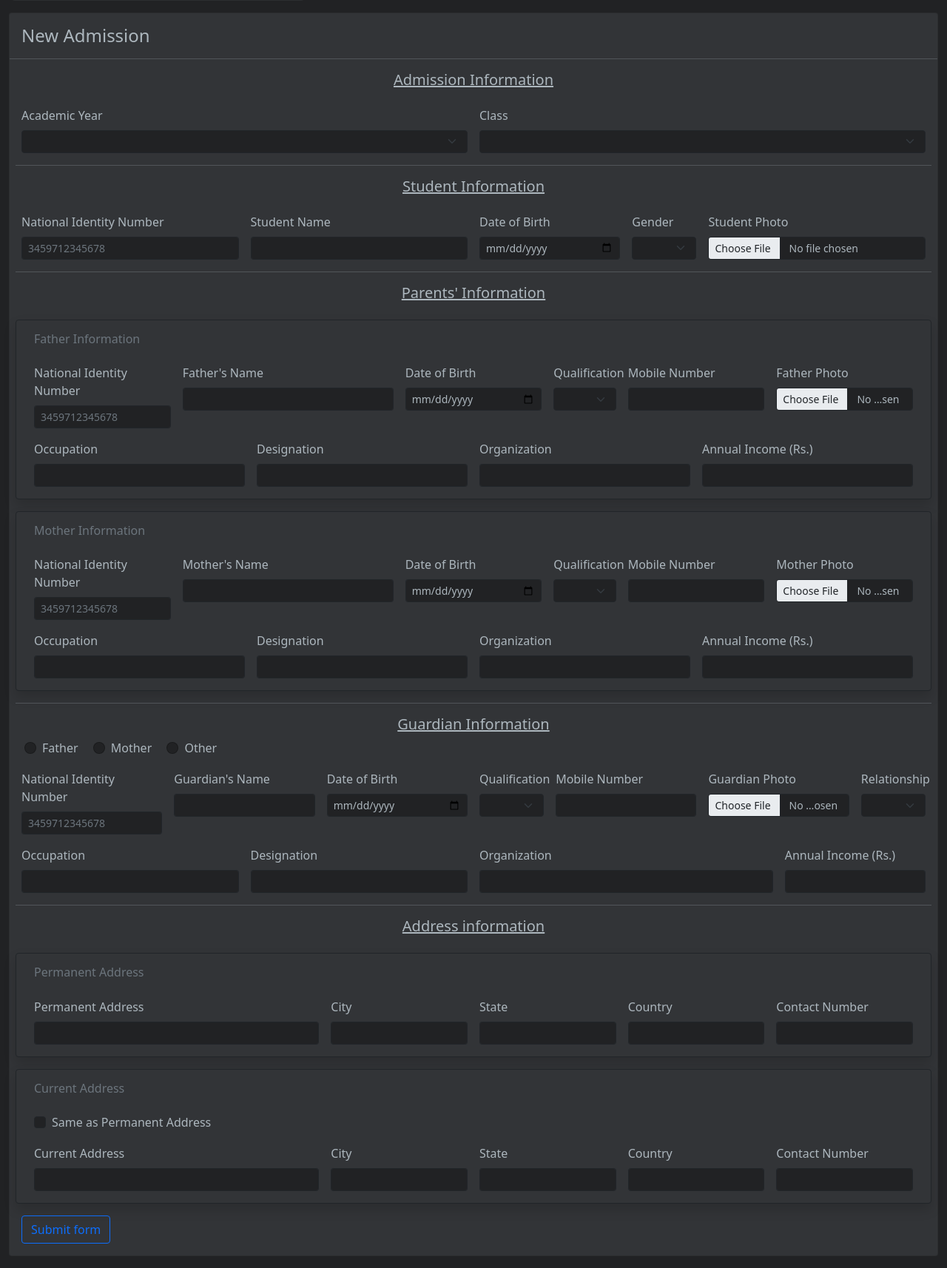
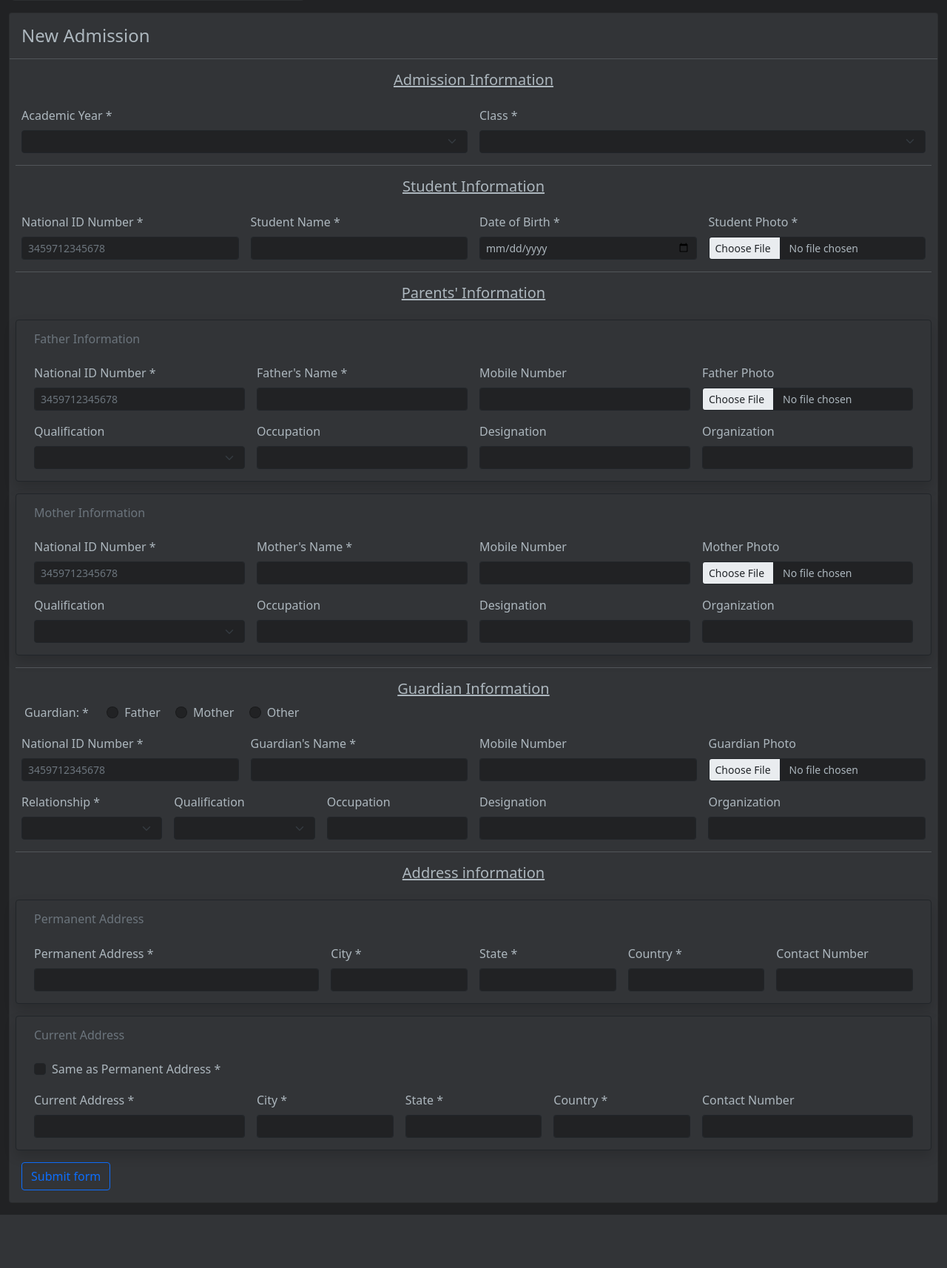
Before and after one commit to NumanNaseerNomi/NOMi.DAS.LMS, a PHP site: page / in a window 1280 px wide. Shown: the part 310-2024 px from the top of the page at 74% size. After the commit the page ends 1952 px from the top, so only its background shows below. Run offline with PHP 8.4, Linux system fonts and the light colour scheme.

Commit message:
Update admissionForm.php

```diff
--- a/NOMi/iDAS/components/admissionForm.php
+++ b/NOMi/iDAS/components/admissionForm.php
@@ -5,7 +5,7 @@
 		<form class="row g-3">
 			<h5 class="text-center text-decoration-underline">Admission Information</h5>
 			<div class="col-md-6">
-				<label for="academicYear" class="form-label">Academic Year</label>
+				<label for="academicYear" class="form-label">Academic Year *</label>
 				<select class="form-select form-select-sm bgDarkBlack border-dark fcLightBlack" id="academicYear" required>
 					<option selected disabled></option>
 					<option>2021-2022</option>
@@ -13,7 +13,7 @@
 				</select>
 			</div>
 			<div class="col-md-6">
-				<label for="class" class="form-label">Class</label>
+				<label for="class" class="form-label">Class *</label>
 				<select class="form-select form-select-sm bgDarkBlack border-dark fcLightBlack" id="class" required>
 					<option selected disabled></option>
 					<option>PG</option>
@@ -23,28 +23,28 @@
 			<hr class="mb-0"/>
 			<h5 class="text-center text-decoration-underline">Student Information</h5>
 			<div class="col-md-3">
-				<label for="studendNID" class="form-label">National Identity Number</label>
+				<label for="studendNID" class="form-label">National ID Number *</label>
 				<input type="text" class="form-control form-control-sm bgDarkBlack border-dark fcLightBlack" id="studendNID" placeholder="3459712345678" size="13" pattern="[0-9]{13}" required>
 			</div>
 			<div class="col-md-3">
-				<label for="studentName" class="form-label">Student Name</label>
+				<label for="studentName" class="form-label">Student Name *</label>
 				<input type="text" class="form-control form-control-sm bgDarkBlack border-dark fcLightBlack" id="studentName" required>
 			</div>
-			<div class="col-md-2">
-				<label for="studentDOB" class="form-label">Date of Birth</label>
+			<div class="col-md-3">
+				<label for="studentDOB" class="form-label">Date of Birth *</label>
 				<input type="date" class="form-control form-control-sm bgDarkBlack border-dark fcLightBlack" id="studentDOB" required>
 			</div>
-			<div class="col-md-1">
+		<!--	<div class="col-md-1">
 				<label for="studentGender" class="form-label">Gender</label>
 				<select class="form-select form-select-sm bgDarkBlack border-dark fcLightBlack" id="studentGender" required>
 					<option selected disabled></option>
 					<option>Female</option>
 					<option>Male</option>
 				</select>
-			</div>
+			</div> -->
 			<div class="col-md-3">
-				<label for="studentPhoto" class="form-label">Student Photo</label>
-				<input type="file" class="custom-file-input form-control form-select-sm bgDarkBlack border-dark fcLightBlack" accept=".jpg, .jpeg" id="studentPhoto">
+				<label for="studentPhoto" class="form-label">Student Photo *</label>
+				<input type="file" class="custom-file-input form-control form-select-sm bgDarkBlack border-dark fcLightBlack" accept=".jpg, .jpeg" id="studentPhoto" required>
 			</div>
 			<hr class="mb-0"/>
 			<h5 class="text-center text-decoration-underline">Parents' Information</h5>
@@ -52,51 +52,52 @@
 				<div class="card-body">
 					<div class="row g-3">
 						<h6 class="text-muted">Father Information</h6>
-						<div class="col-md-2">
-							<label for="fatherNID" class="form-label">National Identity Number</label>
+						<div class="col-md-3">
+							<label for="fatherNID" class="form-label">National ID Number *</label>
 							<input type="text" class="form-control form-control-sm bgDarkBlack border-dark fcLightBlack" id="fatherNID" placeholder="3459712345678" size="13" pattern="[0-9]{13}" required>
 						</div>
 						<div class="col-md-3">
-							<label for="fatherName" class="form-label">Father's Name</label>
+							<label for="fatherName" class="form-label">Father's Name *</label>
 							<input type="text" class="form-control form-control-sm bgDarkBlack border-dark fcLightBlack" id="fatherName" required>
 						</div>
-						<div class="col-md-2">
+				<!--		<div class="col-md-2">
 							<label for="fatherDOB" class="form-label">Date of Birth</label>
 							<input type="date" class="form-control form-control-sm bgDarkBlack border-dark fcLightBlack" id="fatherDOB" required>
+						</div> -->
+
+						<div class="col-md-3">
+							<label for="fatherMobileNumber" class="form-label">Mobile Number</label>
+							<input type="text" class="form-control form-control-sm bgDarkBlack border-dark fcLightBlack" id="fatherMobileNumber">
 						</div>
-						<div class="col-md-1">
+						<div class="col-md-3">
+							<label for="fatherPhoto" class="form-label">Father Photo</label>
+							<input type="file" class="custom-file-input form-control form-select-sm bgDarkBlack border-dark fcLightBlack" accept=".jpg, .jpeg" id="fatherPhoto">
+						</div>
+						<div class="col-md-3">
 							<label for="fatherQualification" class="form-label">Qualification</label>
-							<select class="form-select form-select-sm bgDarkBlack border-dark fcLightBlack" id="fatherQualification" required>
+							<select class="form-select form-select-sm bgDarkBlack border-dark fcLightBlack" id="fatherQualification">
 								<option selected disabled></option>
 								<option>None</option>
 								<option>Under Matric</option>
 								<option>Matric</option>
 							</select>
 						</div>
-						<div class="col-md-2">
-							<label for="fatherMobileNumber" class="form-label">Mobile Number</label>
-							<input type="text" class="form-control form-control-sm bgDarkBlack border-dark fcLightBlack" id="fatherMobileNumber" required>
-						</div>
-						<div class="col-md-2">
-							<label for="fatherPhoto" class="form-label">Father Photo</label>
-							<input type="file" class="custom-file-input form-control form-select-sm bgDarkBlack border-dark fcLightBlack" accept=".jpg, .jpeg" id="fatherPhoto">
-						</div>
 						<div class="col-md-3">
 							<label for="fatherOccupation" class="form-label">Occupation</label>
-							<input type="text" class="form-control form-control-sm bgDarkBlack border-dark fcLightBlack" id="fatherOccupation" required>
+							<input type="text" class="form-control form-control-sm bgDarkBlack border-dark fcLightBlack" id="fatherOccupation">
 						</div>
 						<div class="col-md-3">
 							<label for="fatherDesignation" class="form-label">Designation</label>
-							<input type="text" class="form-control form-control-sm bgDarkBlack border-dark fcLightBlack" id="fatherDesignation" required>
+							<input type="text" class="form-control form-control-sm bgDarkBlack border-dark fcLightBlack" id="fatherDesignation">
 						</div>
 						<div class="col-md-3">
 							<label for="fatherOrganization" class="form-label">Organization</label>
-							<input type="text" class="form-control form-control-sm bgDarkBlack border-dark fcLightBlack" id="fatherOrganization" required>
+							<input type="text" class="form-control form-control-sm bgDarkBlack border-dark fcLightBlack" id="fatherOrganization">
 						</div>
-						<div class="col-md-3">
+				<!--		<div class="col-md-3">
 							<label for="fatherIncome" class="form-label">Annual Income (Rs.)</label>
 							<input type="text" class="form-control form-control-sm bgDarkBlack border-dark fcLightBlack" id="fatherIncome" required>
-						</div>
+						</div> -->
 					</div>
 				</div>
 			</div>
@@ -104,51 +105,52 @@
 				<div class="card-body">
 					<div class="row g-3">
 						<h6 class="text-muted">Mother Information</h6>
-						<div class="col-md-2">
-							<label for="motherNID" class="form-label">National Identity Number</label>
+						<div class="col-md-3">
+							<label for="motherNID" class="form-label">National ID Number *</label>
 							<input type="text" class="form-control form-control-sm bgDarkBlack border-dark fcLightBlack" id="motherNID" placeholder="3459712345678" size="13" pattern="[0-9]{13}" required>
 						</div>
 						<div class="col-md-3">
-							<label for="motherName" class="form-label">Mother's Name</label>
+							<label for="motherName" class="form-label">Mother's Name *</label>
 							<input type="text" class="form-control form-control-sm bgDarkBlack border-dark fcLightBlack" id="motherName" required>
 						</div>
-						<div class="col-md-2">
+				<!--		<div class="col-md-2">
 							<label for="motherDOB" class="form-label">Date of Birth</label>
 							<input type="date" class="form-control form-control-sm bgDarkBlack border-dark fcLightBlack" id="motherDOB" required>
+						</div> -->
+
+						<div class="col-md-3">
+							<label for="motherMobileNumber" class="form-label">Mobile Number</label>
+							<input type="text" class="form-control form-control-sm bgDarkBlack border-dark fcLightBlack" id="motherMobileNumber">
 						</div>
-						<div class="col-md-1">
+						<div class="col-md-3">
+							<label for="motherPhoto" class="form-label">Mother Photo</label>
+							<input type="file" class="custom-file-input form-control form-select-sm bgDarkBlack border-dark fcLightBlack" accept=".jpg, .jpeg" id="motherPhoto">
+						</div>
+						<div class="col-md-3">
 							<label for="motherQualification" class="form-label">Qualification</label>
-							<select class="form-select form-select-sm bgDarkBlack border-dark fcLightBlack" id="motherQualification" required>
+							<select class="form-select form-select-sm bgDarkBlack border-dark fcLightBlack" id="motherQualification">
 								<option selected disabled></option>
 								<option>None</option>
 								<option>Under Matric</option>
 								<option>Matric</option>
 							</select>
 						</div>
-						<div class="col-md-2">
-							<label for="motherMobileNumber" class="form-label">Mobile Number</label>
-							<input type="text" class="form-control form-control-sm bgDarkBlack border-dark fcLightBlack" id="motherMobileNumber" required>
-						</div>
-						<div class="col-md-2">
-							<label for="motherPhoto" class="form-label">Mother Photo</label>
-							<input type="file" class="custom-file-input form-control form-select-sm bgDarkBlack border-dark fcLightBlack" accept=".jpg, .jpeg" id="motherPhoto">
-						</div>
 						<div class="col-md-3">
 							<label for="motherOccupation" class="form-label">Occupation</label>
-							<input type="text" class="form-control form-control-sm bgDarkBlack border-dark fcLightBlack" id="motherOccupation" required>
+							<input type="text" class="form-control form-control-sm bgDarkBlack border-dark fcLightBlack" id="motherOccupation">
 						</div>
 						<div class="col-md-3">
 							<label for="motherDesignation" class="form-label">Designation</label>
-							<input type="text" class="form-control form-control-sm bgDarkBlack border-dark fcLightBlack" id="motherDesignation" required>
+							<input type="text" class="form-control form-control-sm bgDarkBlack border-dark fcLightBlack" id="motherDesignation">
 						</div>
 						<div class="col-md-3">
 							<label for="motherOrganization" class="form-label">Organization</label>
-							<input type="text" class="form-control form-control-sm bgDarkBlack border-dark fcLightBlack" id="motherOrganization" required>
+							<input type="text" class="form-control form-control-sm bgDarkBlack border-dark fcLightBlack" id="motherOrganization">
 						</div>
-						<div class="col-md-3">
+				<!--		<div class="col-md-3">
 							<label for="motherIncome" class="form-label">Annual Income (Rs.)</label>
 							<input type="text" class="form-control form-control-sm bgDarkBlack border-dark fcLightBlack" id="motherIncome" required>
-						</div>
+						</div> -->
 					</div>
 				</div>
 			</div>
@@ -156,74 +158,77 @@
 			<h5 class="text-center text-decoration-underline">Guardian Information</h5>
 			<div class="row">
 				<div class="col">
+					<label class="form-check-label">Guardian: * &emsp;</label>
 					<div class="form-check form-check-inline">
-						<input class="form-check-input bgDarkBlack" type="radio" name="guardianOptions" id="guardianFather" value="Father">
+						<input class="form-check-input bgDarkBlack" type="radio" name="guardianOptions" id="guardianFather" value="1" onclick="disableGroup('guardianFather', 'isGuardian');" required>
 						<label class="form-check-label" for="guardianFather">Father</label>
 					</div>
 					<div class="form-check form-check-inline">
-						<input class="form-check-input bgDarkBlack" type="radio" name="guardianOptions" id="guardianMother" value="Mother">
+						<input class="form-check-input bgDarkBlack" type="radio" name="guardianOptions" id="guardianMother" value="0" onclick="disableGroup('guardianMother', 'isGuardian');">
 						<label class="form-check-label" for="guardianMother">Mother</label>
 					</div>
 					<div class="form-check form-check-inline">
-						<input class="form-check-input bgDarkBlack" type="radio" name="guardianOptions" id="guardianOther" value="Mother">
+						<input class="form-check-input bgDarkBlack" type="radio" name="guardianOptions" id="guardianOther">
 						<label class="form-check-label" for="guardianOther">Other</label>
 					</div>
 				</div>
 			</div>
-			<div class="col-md-2">
-				<label for="guardianNID" class="form-label">National Identity Number</label>
-				<input type="text" class="form-control form-control-sm bgDarkBlack border-dark fcLightBlack" id="guardianNID" placeholder="3459712345678" size="13" pattern="[0-9]{13}" required>
+			<div class="col-md-3">
+				<label for="guardianNID" class="form-label">National ID Number *</label>
+				<input type="text" class="form-control form-control-sm bgDarkBlack border-dark fcLightBlack isGuardian" id="guardianNID" placeholder="3459712345678" size="13" pattern="[0-9]{13}" required>
+			</div>
+			<div class="col-md-3">
+				<label for="guardianName" class="form-label">Guardian's Name *</label>
+				<input type="text" class="form-control form-control-sm bgDarkBlack border-dark fcLightBlack isGuardian" id="guardianName" required>
+			</div>
+	<!--		<div class="col-md-2">
+				<label for="guardianDOB" class="form-label">Date of Birth</label>
+				<input type="date" class="form-control form-control-sm bgDarkBlack border-dark fcLightBlack isGuardian" id="guardianDOB" required>
+			</div> -->
+
+			<div class="col-md-3">
+				<label for="guardianMobileNumber" class="form-label">Mobile Number</label>
+				<input type="text" class="form-control form-control-sm bgDarkBlack border-dark fcLightBlack isGuardian" id="guardianMobileNumber">
+			</div>
+			<div class="col-md-3">
+				<label for="guardianPhoto" class="form-label">Guardian Photo</label>
+				<input type="file" class="custom-file-input form-control form-select-sm bgDarkBlack border-dark fcLightBlack isGuardian" accept=".jpg, .jpeg" id="guardianPhoto">
 			</div>
 			<div class="col-md-2">
-				<label for="guardianName" class="form-label">Guardian's Name</label>
-				<input type="text" class="form-control form-control-sm bgDarkBlack border-dark fcLightBlack" id="guardianName" required>
+				<label for="guardianRelationship" class="form-label">Relationship *</label>
+				<select class="form-select form-select-sm bgDarkBlack border-dark fcLightBlack isGuardian" id="guardianRelationship" required>
+					<option selected disabled></option>
+					<option>Uncle</option>
+					<option>Ant</option>
+					<option>Matric</option>
+				</select>
 			</div>
 			<div class="col-md-2">
-				<label for="guardianDOB" class="form-label">Date of Birth</label>
-				<input type="date" class="form-control form-control-sm bgDarkBlack border-dark fcLightBlack" id="guardianDOB" required>
-			</div>
-			<div class="col-md-1">
 				<label for="guardianQualification" class="form-label">Qualification</label>
-				<select class="form-select form-select-sm bgDarkBlack border-dark fcLightBlack" id="guardianQualification" required>
+				<select class="form-select form-select-sm bgDarkBlack border-dark fcLightBlack isGuardian" id="guardianQualification">
 					<option selected disabled></option>
 					<option>None</option>
 					<option>Under Matric</option>
 					<option>Matric</option>
 				</select>
 			</div>
+
 			<div class="col-md-2">
-				<label for="guardianMobileNumber" class="form-label">Mobile Number</label>
-				<input type="text" class="form-control form-control-sm bgDarkBlack border-dark fcLightBlack" id="guardianMobileNumber" required>
-			</div>
-			<div class="col-md-2">
-				<label for="guardianPhoto" class="form-label">Guardian Photo</label>
-				<input type="file" class="custom-file-input form-control form-select-sm bgDarkBlack border-dark fcLightBlack" accept=".jpg, .jpeg" id="guardianPhoto">
-			</div>
-			<div class="col-md-1">
-				<label for="guardianRelationship" class="form-label">Relationship</label>
-				<select class="form-select form-select-sm bgDarkBlack border-dark fcLightBlack" id="guardianRelationship" required>
-					<option selected disabled></option>
-					<option>Uncle</option>
-					<option>Ant</option>
-					<option>Matric</option>
-				</select>
-			</div>
-			<div class="col-md-3">
 				<label for="guardianOccupation" class="form-label">Occupation</label>
-				<input type="text" class="form-control form-control-sm bgDarkBlack border-dark fcLightBlack" id="guardianOccupation" required>
+				<input type="text" class="form-control form-control-sm bgDarkBlack border-dark fcLightBlack isGuardian" id="guardianOccupation">
 			</div>
 			<div class="col-md-3">
 				<label for="guardianOccupation" class="form-label">Designation</label>
-				<input type="text" class="form-control form-control-sm bgDarkBlack border-dark fcLightBlack" id="guardianOccupation" required>
+				<input type="text" class="form-control form-control-sm bgDarkBlack border-dark fcLightBlack isGuardian" id="guardianOccupation">
 			</div>
-			<div class="col-md-4">
+			<div class="col-md-3">
 				<label for="guardianOrganization" class="form-label">Organization</label>
-				<input type="text" class="form-control form-control-sm bgDarkBlack border-dark fcLightBlack" id="guardianOrganization" required>
+				<input type="text" class="form-control form-control-sm bgDarkBlack border-dark fcLightBlack isGuardian" id="guardianOrganization">
 			</div>
-			<div class="col-md-2">
+	<!--		<div class="col-md-2">
 				<label for="guardianIncome" class="form-label">Annual Income (Rs.)</label>
 				<input type="text" class="form-control form-control-sm bgDarkBlack border-dark fcLightBlack" id="guardianIncome" required>
-			</div>
+			</div> -->
 			<hr class="mb-0"/>
 			<h5 class="text-center text-decoration-underline">Address information</h5>
 			<div class="card shadow border-dark">
@@ -231,24 +236,24 @@
 					<div class="row g-3">
 						<h6 class="text-muted">Permanent Address</h6>
 						<div class="col-md-4">
-							<label for="permanentAddress" class="form-label">Permanent Address</label>
+							<label for="permanentAddress" class="form-label">Permanent Address *</label>
 							<input type="text" class="form-control form-control-sm bgDarkBlack border-dark fcLightBlack" id="permanentAddress" required>
 						</div>
 						<div class="col-md-2">
-							<label for="permanentCity" class="form-label">City</label>
+							<label for="permanentCity" class="form-label">City *</label>
 							<input type="text" class="form-control form-control-sm bgDarkBlack border-dark fcLightBlack" id="permanentCity" required>
 						</div>
 						<div class="col-md-2">
-							<label for="permanentState" class="form-label">State</label>
+							<label for="permanentState" class="form-label">State *</label>
 							<input type="text" class="form-control form-control-sm bgDarkBlack border-dark fcLightBlack" id="permanentState" required>
 						</div>
 						<div class="col-md-2">
-							<label for="permanentCountry" class="form-label">Country</label>
+							<label for="permanentCountry" class="form-label">Country *</label>
 							<input type="text" class="form-control form-control-sm bgDarkBlack border-dark fcLightBlack" id="permanentCountry" required>
 						</div>
 						<div class="col-md-2">
 							<label for="permanentContactNumber" class="form-label">Contact Number</label>
-							<input type="text" class="form-control form-control-sm bgDarkBlack border-dark fcLightBlack" id="permanentContactNumber" required>
+							<input type="text" class="form-control form-control-sm bgDarkBlack border-dark fcLightBlack" id="permanentContactNumber">
 						</div>
 					</div>
 				</div>
@@ -259,29 +264,29 @@
 						<h6 class="text-muted">Current Address</h6>
 						<div class="col-12">
 							<div class="form-check">
-								<input class="form-check-input bgDarkBlack border-dark" type="checkbox" id="asPermanent" required>
-								<label class="form-check-label" for="asPermanent">Same as Permanent Address</label>
+								<input class="form-check-input bgDarkBlack border-dark" type="checkbox" id="asPermanent" onclick="disableGroup('asPermanent', 'isPermanent');">
+								<label class="form-check-label" for="asPermanent">Same as Permanent Address *</label>
 							</div>
 						</div>
-						<div class="col-md-4">
-							<label for="currentAddress" class="form-label">Current Address</label>
-							<input type="text" class="form-control form-control-sm bgDarkBlack border-dark fcLightBlack" id="currentAddress" required>
+						<div class="col-md-3">
+							<label for="currentAddress" class="form-label">Current Address *</label>
+							<input type="text" class="form-control form-control-sm bgDarkBlack border-dark fcLightBlack isPermanent" id="currentAddress" required>
 						</div>
 						<div class="col-md-2">
-							<label for="currentCity" class="form-label">City</label>
-							<input type="text" class="form-control form-control-sm bgDarkBlack border-dark fcLightBlack" id="currentCity" required>
+							<label for="currentCity" class="form-label">City *</label>
+							<input type="text" class="form-control form-control-sm bgDarkBlack border-dark fcLightBlack isPermanent" id="currentCity" required>
 						</div>
 						<div class="col-md-2">
-							<label for="currentState" class="form-label">State</label>
-							<input type="text" class="form-control form-control-sm bgDarkBlack border-dark fcLightBlack" id="currentState" required>
+							<label for="currentState" class="form-label">State *</label>
+							<input type="text" class="form-control form-control-sm bgDarkBlack border-dark fcLightBlack isPermanent" id="currentState" required>
 						</div>
 						<div class="col-md-2">
-							<label for="currentCountry" class="form-label">Country</label>
-							<input type="text" class="form-control form-control-sm bgDarkBlack border-dark fcLightBlack" id="currentCountry" required>
+							<label for="currentCountry" class="form-label">Country *</label>
+							<input type="text" class="form-control form-control-sm bgDarkBlack border-dark fcLightBlack isPermanent" id="currentCountry" required>
 						</div>
-						<div class="col-md-2">
+						<div class="col-md-3">
 							<label for="currentContactNumber" class="form-label">Contact Number</label>
-							<input type="text" class="form-control form-control-sm bgDarkBlack border-dark fcLightBlack" id="currentContactNumber" required>
+							<input type="text" class="form-control form-control-sm bgDarkBlack border-dark fcLightBlack isPermanent" id="currentContactNumber">
 						</div>
 					</div>
 				</div>
@@ -292,3 +297,24 @@
 		</form>
 	</div>
 </div>
+
+
+<script type="text/javascript">
+function disableGroup(myOption, myOptions)
+{
+	var myOptionElement = document.getElementById(myOption);
+	var myOptionElements = document.getElementsByClassName(myOptions);
+
+	for (var i = 0; i < myOptionElements.length; i++)
+	{
+		if (myOptionElement.checked)
+		{
+			myOptionElements[i].disabled = true;
+		}
+		else
+		{
+			myOptionElements[i].disabled = false;
+		}
+	}
+}
+</script>
```
